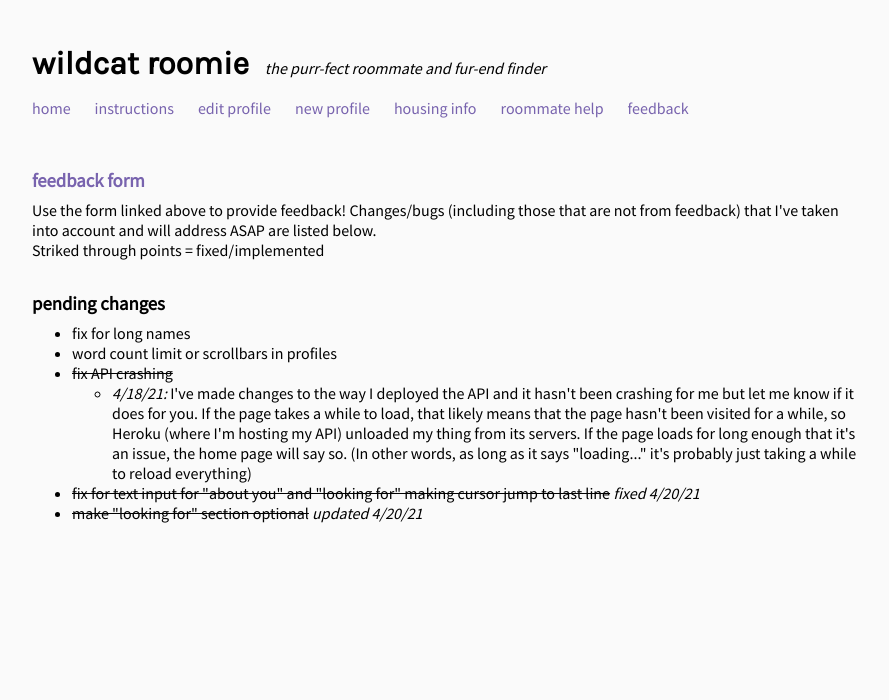
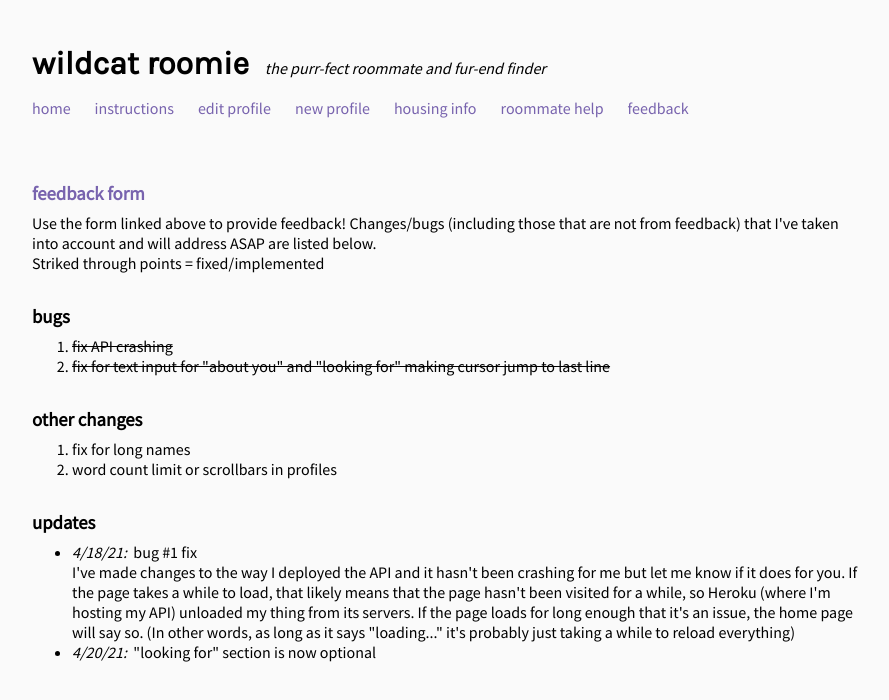
Before and after one commit to rachellin/wildcat-roomie, a React (Create React App) app in the folder client/: page /#/feedback in a window 1280 px wide. Shown: the top 700 px of the page, without its empty margins (192-1081 px from the left). Built offline with nearby package versions, Linux system fonts and the light colour scheme.

Commit message:
update feedback page and styling

```diff
--- a/client/src/Feedback.js
+++ b/client/src/Feedback.js
@@ -1,39 +1,43 @@
 import React from 'react';
+
+import { StyledFeedback } from './style/Style';
 
 export class Feedback extends React.Component {
     render() {
         return (
-            <div>
+            <StyledFeedback>
                 <h3 style={{ marginBottom: "0.5rem" }}><a target="_blank" href="https://forms.gle/NfMPxFaHm31YySf66">feedback form</a></h3>
                 Use the form linked above to provide feedback! Changes/bugs (including those that are not from feedback)
                 that I've taken into account and will address ASAP are listed below. <br/>
                 Striked through points = fixed/implemented
 
-                <h3 style={{ margin: "2rem 0 0.5rem 0" }}>pending changes</h3>
-                <ul style={{ marginTop: "0.5rem" }}>
+                <h3>bugs</h3>
+                <ol>
+                    <li><del>fix API crashing</del></li>
+                    <li><del>fix for text input for "about you" and "looking for" making cursor jump to last line</del></li>
+                </ol>
+
+                <h3>other changes</h3>
+                <ol>
                     <li>fix for long names</li>
+                    <li>word count limit or scrollbars in profiles</li>
+                </ol>
 
-                    <li>word count limit or scrollbars in profiles</li>
-
-                    <li><del>fix API crashing</del>
+                <h3>updates</h3>
                 <ul>
                     <li>
-                                <i>4/18/21:</i> I've made changes to the way I deployed the API and it hasn't been crashing for me but
+                        <i>4/18/21:</i> &nbsp;bug #1 fix<br/>I've made changes to the way I deployed the API and it hasn't been crashing for me but
                         let me know if it does for you. If the page takes a while to load, that likely means that
                         the page hasn't been visited for a while, so Heroku (where I'm hosting my API) unloaded my
                         thing from its servers. If the page loads for long enough that it's an issue, the home page will say so.
                         (In other words, as long as it says "loading..." it's probably just taking a while to reload
                         everything)
                     </li>
+                    <li>
+                        <i>4/20/21:</i> &nbsp;"looking for" section is now optional
+                    </li>
                 </ul>
-                    </li>
-
-                    <li><del>fix for text input for "about you" and "looking for" making cursor jump to last line</del>
-                    <i>&nbsp;fixed 4/20/21</i></li>
-
-                    <li><del>make "looking for" section optional</del> <i>updated 4/20/21</i></li>
-                </ul>
-            </div>
+            </StyledFeedback>
         )
     }
 }
--- a/client/src/Housing.js
+++ b/client/src/Housing.js
@@ -1,11 +1,9 @@
 import React from 'react';
-
-import { StyledHousing } from "./style/Style";
 
 export class Housing extends React.Component {
     render() {
         return (
-            <StyledHousing>
+            <div>
                 <ul>
                     <li><a target="_blank" href="https://www.northwestern.edu/living/housing-options/undergrad-housing/index.html">housing website</a></li>
                     <li><a target="_blank" href="https://bit.ly/32kRcLU">housing portal</a></li>
@@ -21,7 +19,7 @@ export class Housing extends React.Component {
                         </ul>
                     </li>
                 </ul>
-            </StyledHousing>
+            </div>
         )
     }
 }
--- a/client/src/style/Style.js
+++ b/client/src/style/Style.js
@@ -171,6 +171,12 @@ export const StyledEditor = styled.div`
     }
 `
 
-export const StyledHousing = styled.div`
+export const StyledFeedback = styled.div`
+    ol, ul {
+        margin-top: 0.5rem;
+    }
 
+    h3 {
+        margin: 2rem 0 0.5rem 0;
+    }
 `
```
Lines whose indentation alone changed are shown as unchanged.
